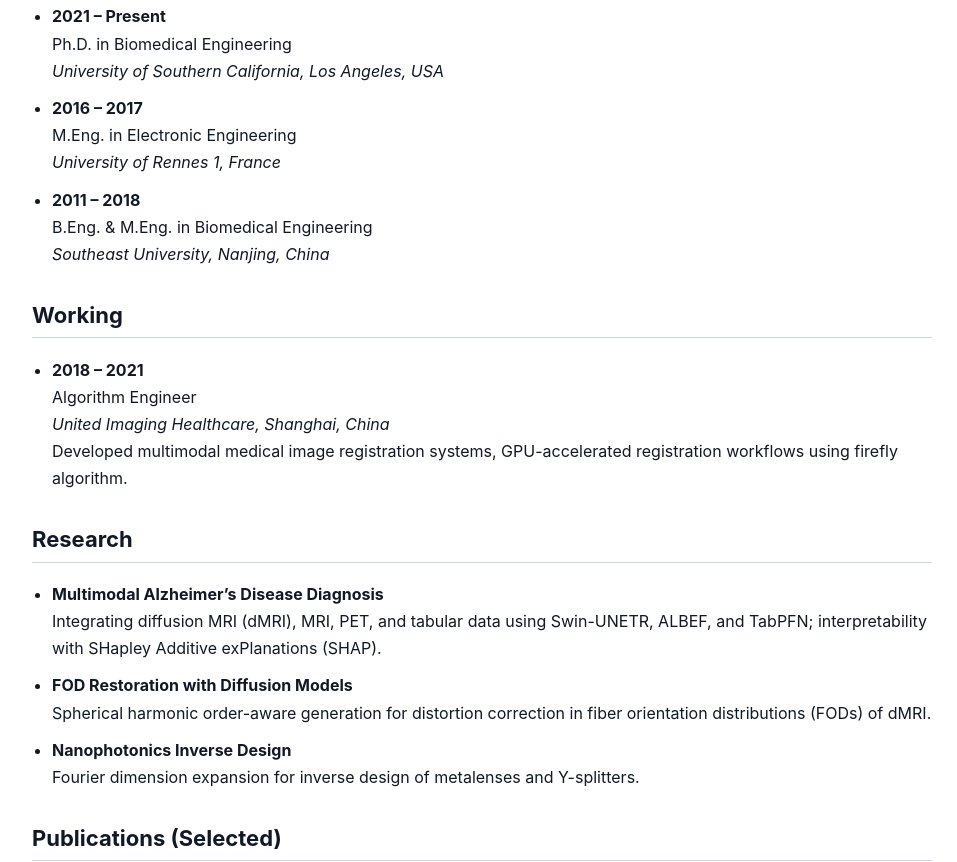
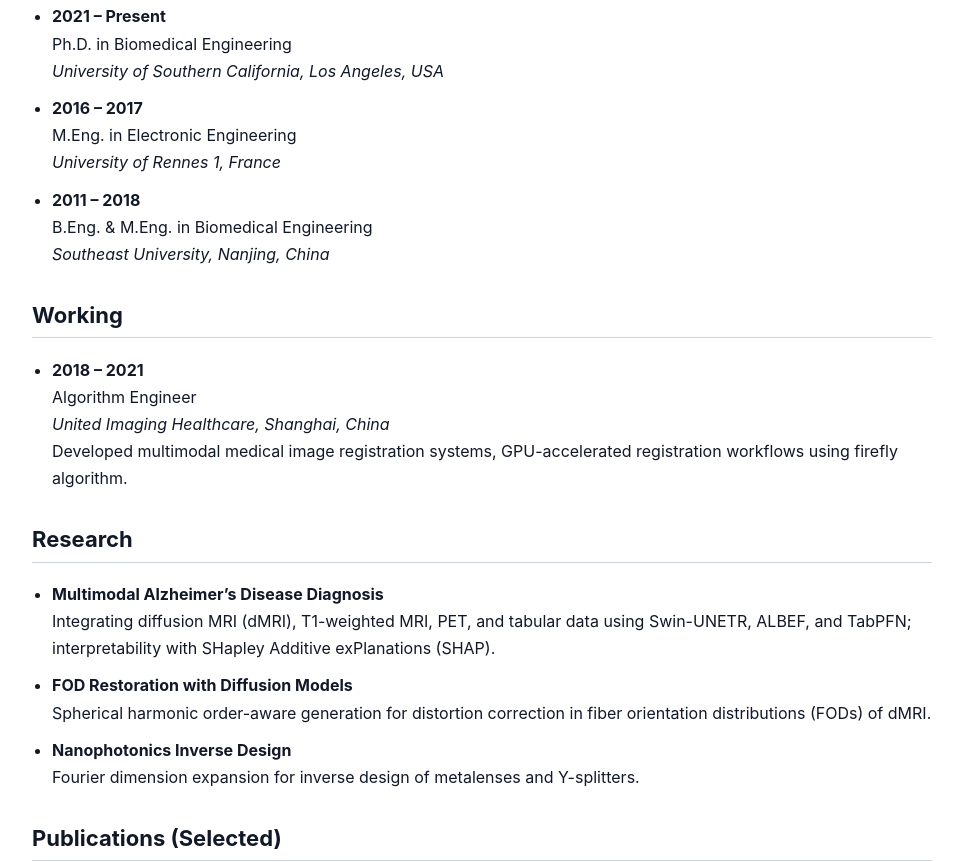
Before and after one commit to huangshuo343/huangshuo343.github.io, a plain HTML site: page index.html in a window 1280 px wide. Shown: the part 299-1161 px from the top of the page, without its empty margins (158-1115 px from the left). Drawn offline with Linux system fonts and the light colour scheme.

Commit message:
Clarify MRI types in research project description
Updated the description of the Alzheimer's disease diagnosis project to specify T1-weighted MRI.

```diff
--- a/index.html
+++ b/index.html
@@ -58,7 +58,7 @@
     <ul>
       <li>
         <strong>Multimodal Alzheimer’s Disease Diagnosis</strong><br>
-        Integrating diffusion MRI (dMRI), MRI, PET, and tabular data using Swin-UNETR, ALBEF, and TabPFN; interpretability with SHapley Additive exPlanations (SHAP).
+        Integrating diffusion MRI (dMRI), T1-weighted MRI, PET, and tabular data using Swin-UNETR, ALBEF, and TabPFN; interpretability with SHapley Additive exPlanations (SHAP).
       </li>
       <li>
         <strong>FOD Restoration with Diffusion Models</strong><br>
```
